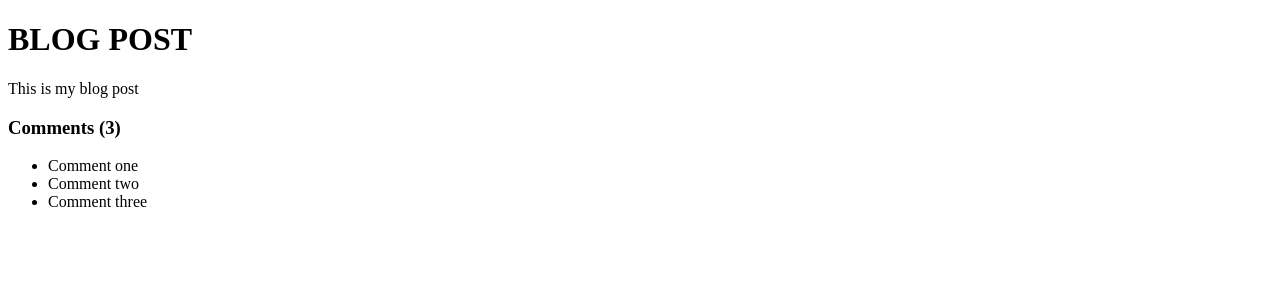
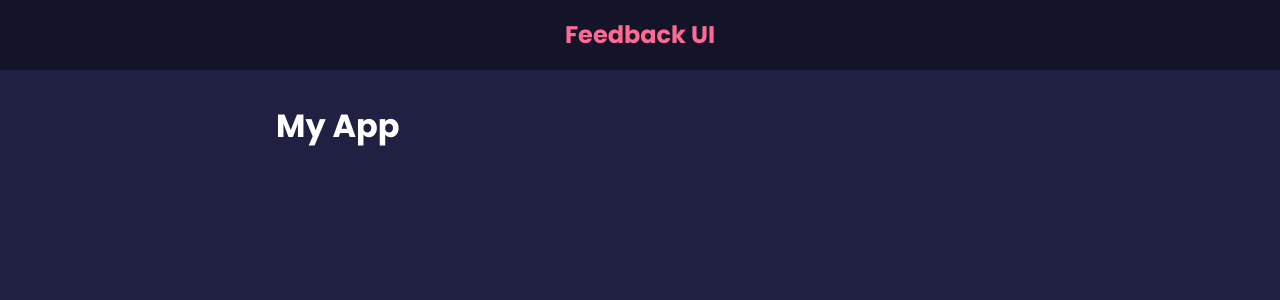
Before and after one commit to emcknight/feedback-app, a React (Create React App) app: page / in a window 1280 px wide. Shown: the top 300 px of the page. Built offline with nearby package versions, Linux system fonts and the light colour scheme.

Commit message:
Header creation

```diff
--- a/src/App.js
+++ b/src/App.js
@@ -1,35 +1,14 @@
+import Header from "./components/Header"
+
 function App(){
-    const title = 'Blog Post'
-    const body = 'This is my blog post'
-    const comments = [
-        {id: 1, text: 'Comment one'},
-        {id: 2, text: 'Comment two'},
-        {id: 3, text: 'Comment three'},
-    ]
+    return(
+        <>
+            <Header  />
+            <div className="container">
+                <h1>My App</h1>
+            </div>
+        </>
 
-    const loading = false
-    const showComments = true
-
-    if (loading) return <h1>Loading...</h1>
-
-    const commentBlock = (
-    <div className="comments">
-        <h3>Comments ({comments.length})</h3>
-        <ul>
-            {comments.map((comment, index) => (
-                <li key={index}>{comment.text}</li>
-            ))}
-        </ul>
-    </div>
-    )
-
-    return(
-        <div className="container">
-            <h1>{title.toUpperCase()}</h1>
-            <p>{body}</p>
-
-            {showComments && commentBlock}
-        </div>
     )
 }
 
--- /dev/null
+++ b/src/components/Header.jsx
@@ -0,0 +1,30 @@
+import PropTypes from "prop-types";
+
+function Header({ text, bgColor, textColor }) {
+  const headerStyles = {
+    backgroundColor: bgColor,
+    color: textColor
+  }
+
+  return (
+    <header style={headerStyles}>
+      <div className="container">
+        <h2>{text}</h2>
+      </div>
+    </header>
+  );
+}
+
+Header.defaultProps = {
+  text: "Feedback UI",
+  bgColor: 'rgba(0,0,0,0.4)',
+  textColor: '#ff6a95'
+};
+
+Header.propTypes = {
+  text: PropTypes.string,
+  bgColor: PropTypes.string,
+  textColor: PropTypes.string
+};
+
+export default Header;
--- a/src/index.css
+++ b/src/index.css
@@ -0,0 +1,230 @@
+@import url('https://fonts.googleapis.com/css2?family=Poppins:wght@400;600;700&display=swap');
+
+* {
+  box-sizing: border-box;
+  margin: 0;
+  padding: 0;
+}
+
+body {
+  font-family: 'Poppins', sans-serif;
+  background-color: #202142;
+  color: #fff;
+  line-height: 1.6;
+}
+
+ul {
+  list-style: none;
+}
+
+.container {
+  max-width: 768px;
+  margin: auto;
+  padding: 0 20px;
+}
+
+header {
+  height: 70px;
+  width: 100%;
+  display: flex;
+  justify-content: space-between;
+  align-items: center;
+  margin-bottom: 30px;
+}
+
+.card {
+  background-color: #fff;
+  color: #333;
+  border-radius: 15px;
+  padding: 40px 50px;
+  margin: 20px 0;
+  position: relative;
+}
+
+.card.reverse {
+  background-color: rgba(0, 0, 0, 0.4);
+  color: #fff;
+}
+
+.card h2 {
+  font-size: 22px;
+  font-weight: 600;
+  text-align: center;
+}
+
+.rating {
+  display: flex;
+  align-items: center;
+  justify-content: space-around;
+  margin: 30px 0 40px;
+}
+
+.rating li,
+.num-display {
+  position: relative;
+  background: #f4f4f4;
+  width: 50px;
+  height: 50px;
+  padding: 10px;
+  text-align: center;
+  border-radius: 50%;
+  font-size: 19px;
+  border: 1px #eee solid;
+  transition: 0.3s;
+}
+
+.rating li label {
+  position: absolute;
+  top: 50%;
+  left: 50%;
+  width: 50px;
+  height: 50px;
+  padding: 10px;
+  border-radius: 50%;
+  transform: translate(-50%, -50%);
+  cursor: pointer;
+}
+
+.rating li:hover,
+.num-display {
+  background: #ff6a95;
+  color: #fff;
+}
+
+[type='radio'] {
+  opacity: 0;
+}
+
+[type='radio']:checked ~ label {
+  background: #ff6a95;
+  color: #fff;
+}
+
+.input-group {
+  display: flex;
+  flex-direction: row;
+  border: 1px solid #ccc;
+  padding: 8px 10px;
+  border-radius: 8px;
+}
+
+input {
+  flex-grow: 2;
+  border: none;
+  font-size: 16px;
+}
+
+input:focus {
+  outline: none;
+}
+
+.feedback-stats {
+  color: #fff;
+  display: flex;
+  justify-content: space-between;
+  align-items: center;
+}
+
+.num-display {
+  position: absolute;
+  top: -10px;
+  left: -10px;
+}
+
+.close,
+.edit {
+  position: absolute;
+  top: 10px;
+  right: 20px;
+  cursor: pointer;
+  background: none;
+  border: none;
+}
+
+.edit {
+  right: 40px;
+}
+
+.btn {
+  color: #fff;
+  border: 0;
+  border-radius: 8px;
+  color: #fff;
+  width: 100px;
+  height: 40px;
+  cursor: pointer;
+}
+
+.btn-primary {
+  background-color: #202142;
+}
+
+.btn-secondary {
+  background: #ff6a95;
+}
+
+.btn:hover {
+  transform: scale(0.98);
+  opacity: 0.9;
+}
+
+.btn:disabled {
+  background-color: #cccccc;
+  color: #333;
+  cursor: auto;
+}
+
+.btn:disabled:hover {
+  transform: scale(1);
+  opacity: 1;
+}
+
+.message {
+  padding-top: 10px;
+  text-align: center;
+  color: rebeccapurple;
+}
+
+/* FIX: Remove position: absolute to keep about icon at the bottom of the
+ * document */
+.about-link {
+  display: flex;
+  justify-content: flex-end;
+}
+
+/* FIX: Remove position: absolute to keep about icon at the bottom of the
+ * document */
+.about-link a {
+  color: #fff;
+  cursor: pointer;
+}
+
+.about-link a:hover {
+  color: #ff6a95;
+}
+
+.about h1 {
+  margin-bottom: 20px;
+}
+
+.about p {
+  margin: 10px 0;
+}
+
+@media (max-width: 600px) {
+  .rating li {
+    margin: 10px 3px;
+  }
+
+  .rating {
+    display: flex;
+    align-items: center;
+    justify-content: center;
+    flex-wrap: wrap;
+    margin: 30px 0 40px;
+  }
+
+  .input-group input {
+    width: 80%;
+  }
+}
```
